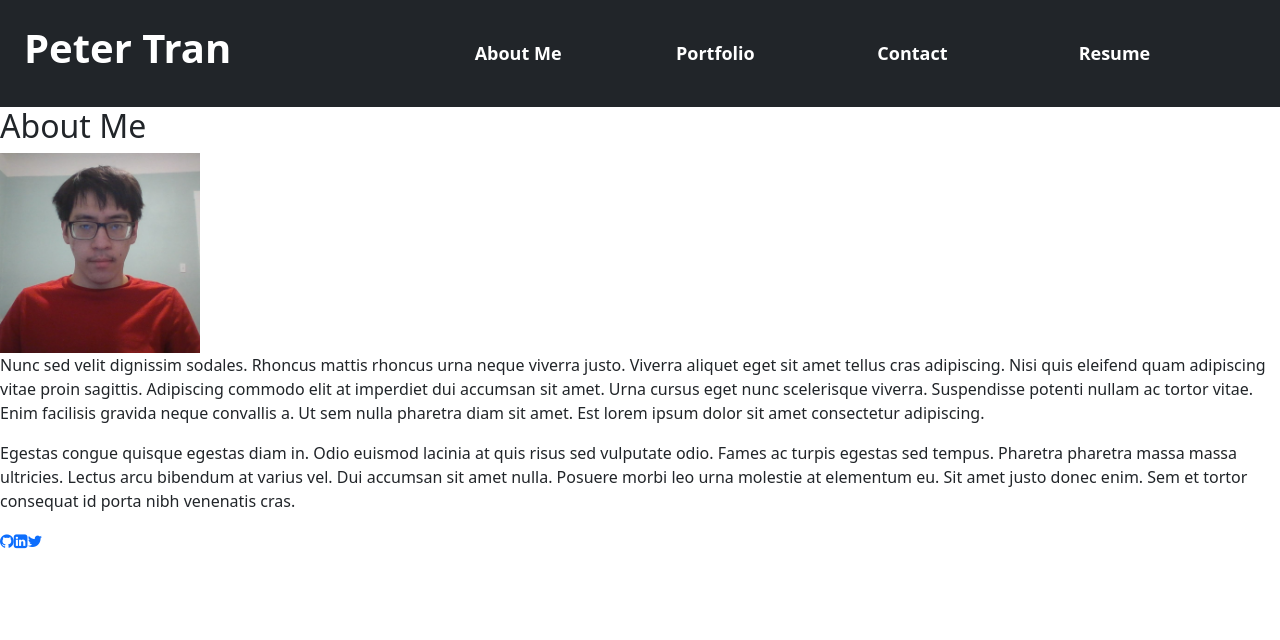
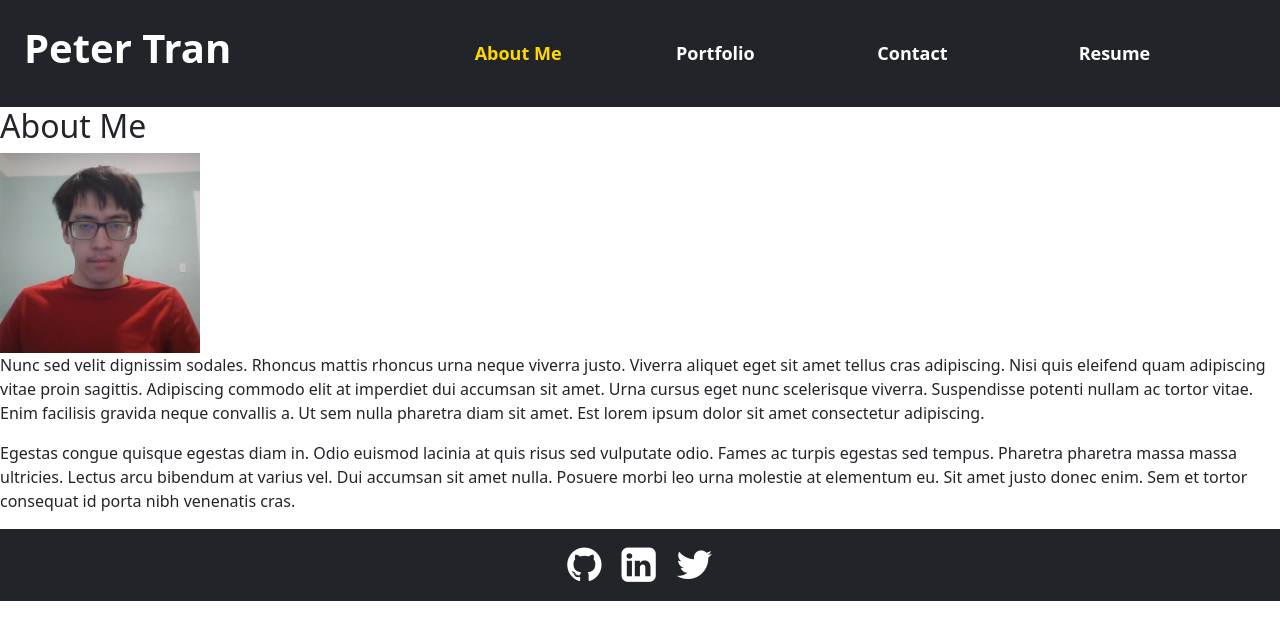
Before and after one commit to ptran77/react-portfolio, a React (Create React App) app: page / in a window 1280 px wide. Shown: the top 640 px of the page. Built offline with nearby package versions, Linux system fonts and the light colour scheme.

Commit message:
stylized footer

```diff
--- a/src/components/Footer/index.js
+++ b/src/components/Footer/index.js
@@ -2,7 +2,7 @@ import React from 'react';
 
 function Footer() {
   return (
-    <footer>
+    <footer className="bg-dark text-center p-3">
       <a href='https://github.com/ptran77'><i className="fa fa-github" /></a>
       <a href='https://www.linkedin.com/in/peter-tran-b9a02620b/'><i className="fa fa-linkedin-square" /></a>
       <a href='https://twitter.com/PeterTr98757311'><i className="fa fa-twitter" /></a>
--- a/src/style.css
+++ b/src/style.css
@@ -9,6 +9,25 @@ h1 a {
 
 .navOp:hover {
   color: gold
+}
+
+.navActive {
+  color: gold;
+}
+
+
+footer a {
+  text-decoration: none;
+  padding: 0px 10px 0 10px;
+}
+
+.fa{
+  font-size: 40px;
+  color: white;
+}
+
+.fa:hover {
+  color: darkblue;
 }
 
 
```
